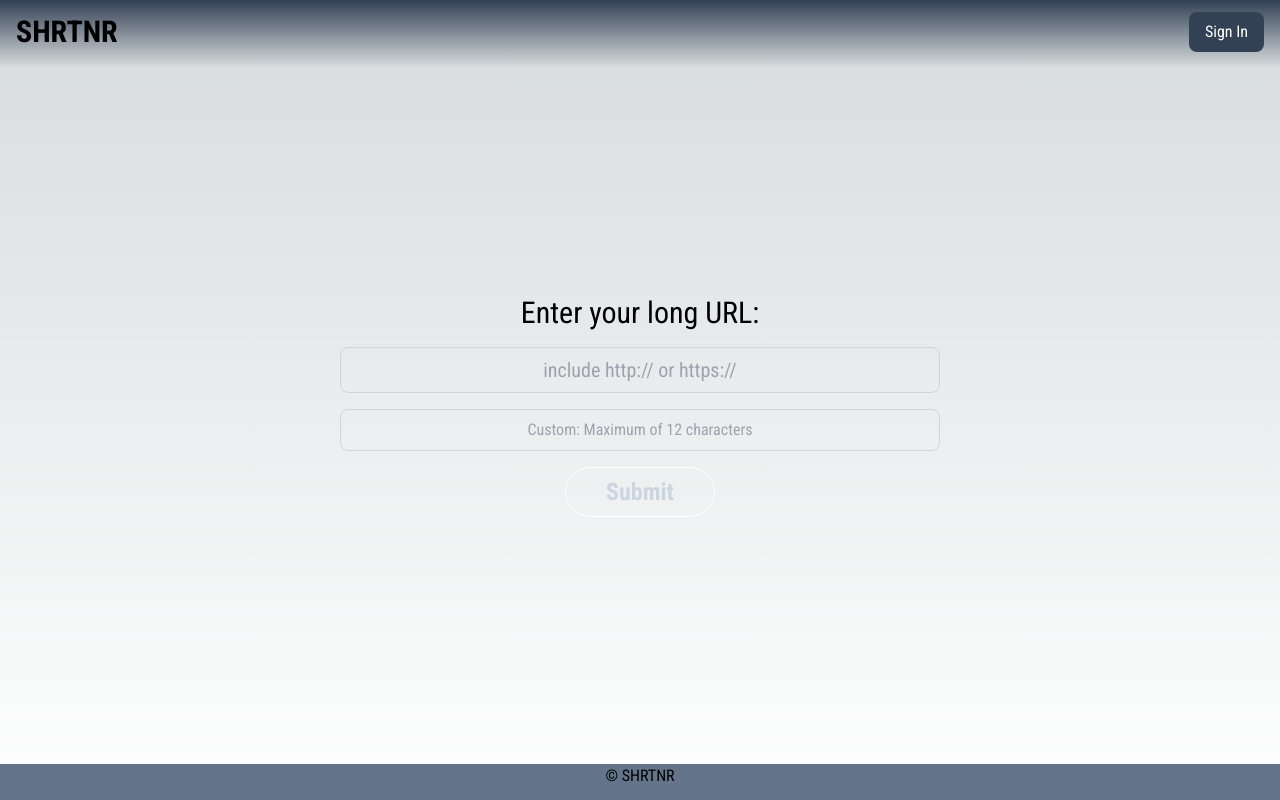
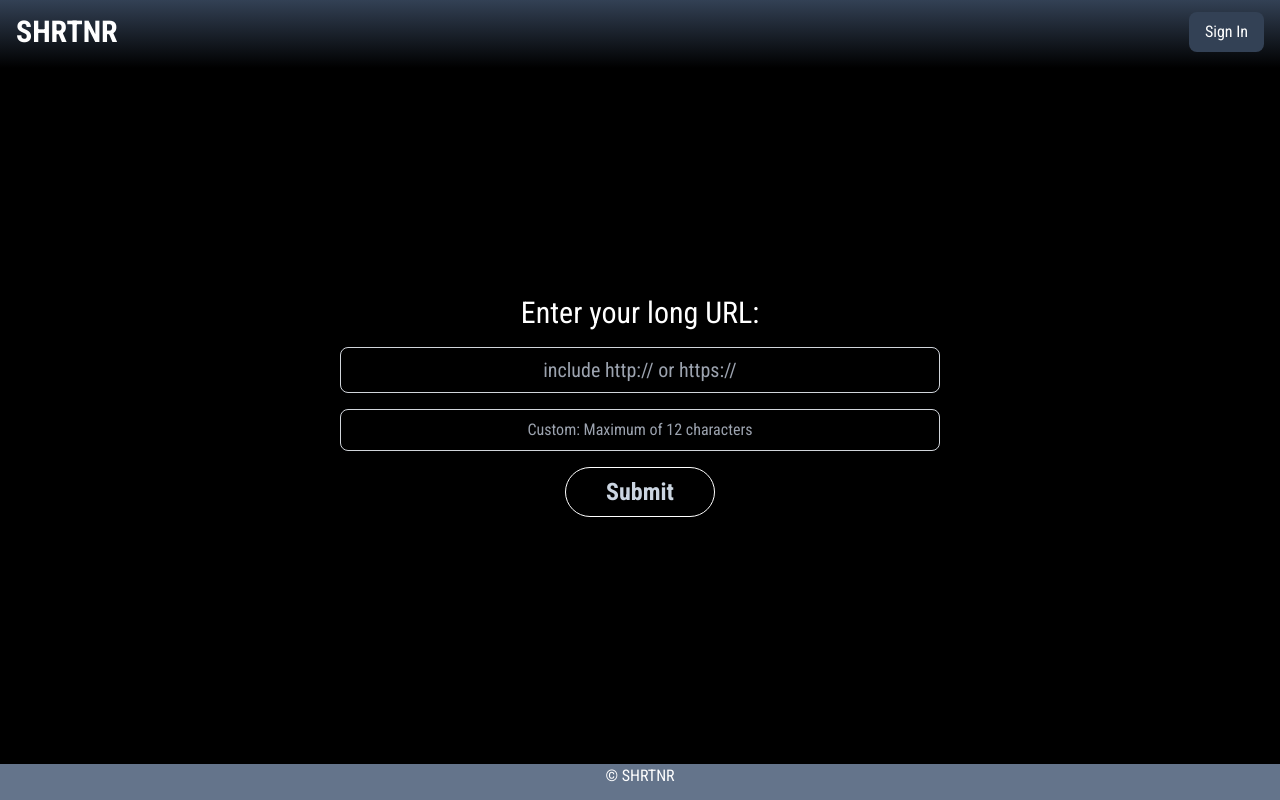
Before and after one commit to connor-belk/url-shortener, a Next.js app: page / in a window 1280 px wide. Built offline with nearby package versions, Linux system fonts and the light colour scheme; no server answers.

Commit message:
fixed styles to be same in light and dark mode

```diff
--- a/app/globals.css
+++ b/app/globals.css
@@ -3,9 +3,9 @@
 @tailwind utilities;
 
 :root {
-  --foreground-rgb: 0, 0, 0;
-  --background-start-rgb: 214, 219, 220;
-  --background-end-rgb: 255, 255, 255;
+  --foreground-rgb: 255, 255, 255;
+  --background-start-rgb: 0, 0, 0;
+  --background-end-rgb: 0, 0, 0;
 }
 
 @media (prefers-color-scheme: dark) {
```
